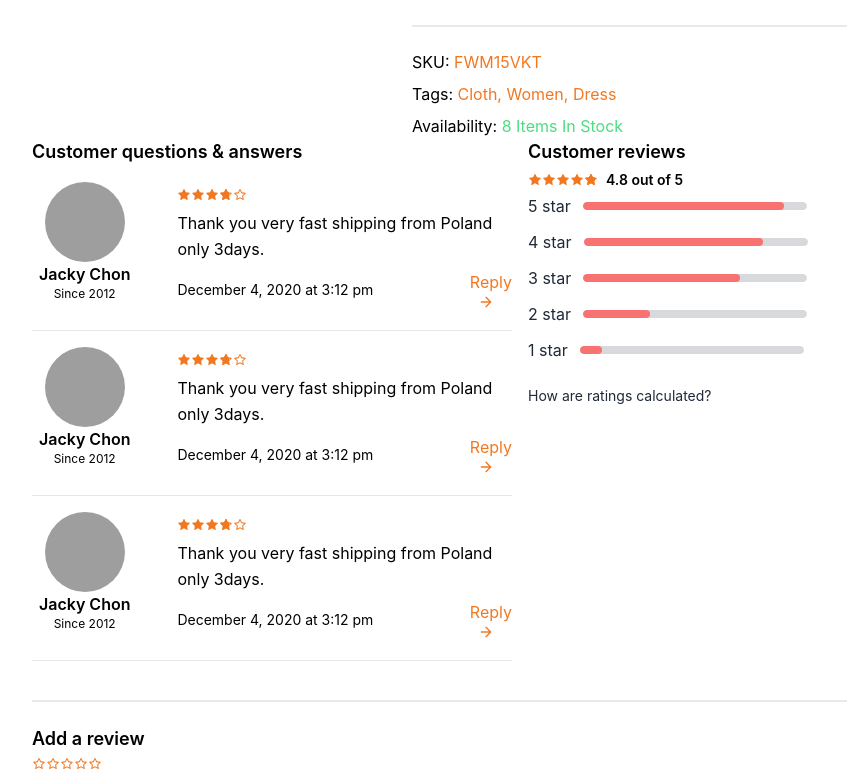
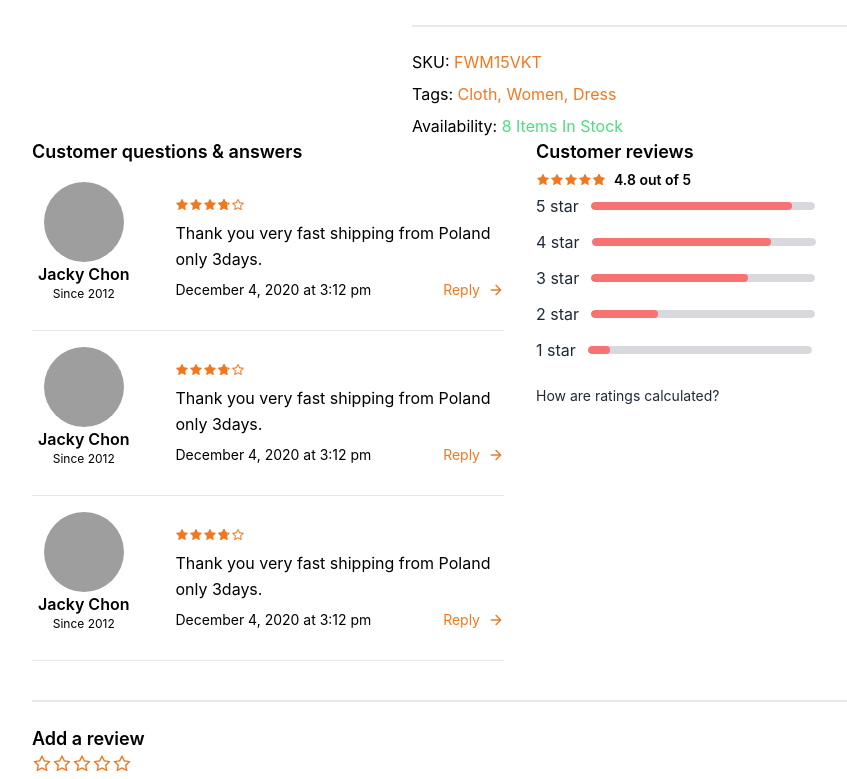
Before and after one commit to Wave-Box/bishworang, a React (Create React App) app: page /product/1 in a window 1280 px wide. Shown: the part 900-1679 px from the top of the page, without its empty margins (120-967 px from the left). Built offline with nearby package versions, Linux system fonts and the light colour scheme; grey boxes are pictures that could not be loaded.

Commit message:
fix some wranning|

```diff
--- a/src/assets/svg.js
+++ b/src/assets/svg.js
@@ -32,7 +32,7 @@ export const bag = <svg xmlns="http://www.w3.org/2000/svg" className="h-6 w-6" f
 
 // eye svg
 
-export const eye = <svg xmlns="http://www.w3.org/2000/svg" className="h-6 w-6" fill="none" viewBox="0 0 24 24" stroke="currentColor" stroke-width="2">
-    <path stroke-linecap="round" stroke-linejoin="round" d="M15 12a3 3 0 11-6 0 3 3 0 016 0z" />
-    <path stroke-linecap="round" stroke-linejoin="round" d="M2.458 12C3.732 7.943 7.523 5 12 5c4.478 0 8.268 2.943 9.542 7-1.274 4.057-5.064 7-9.542 7-4.477 0-8.268-2.943-9.542-7z" />
+export const eye = <svg xmlns="http://www.w3.org/2000/svg" className="h-6 w-6" fill="none" viewBox="0 0 24 24" stroke="currentColor" strokeWidth="2">
+    <path strokeLinecap="round" strokeLinejoin="round" d="M15 12a3 3 0 11-6 0 3 3 0 016 0z" />
+    <path strokeLinecap="round" strokeLinejoin="round" d="M2.458 12C3.732 7.943 7.523 5 12 5c4.478 0 8.268 2.943 9.542 7-1.274 4.057-5.064 7-9.542 7-4.477 0-8.268-2.943-9.542-7z" />
 </svg>
--- a/src/views/components/card/Card2.jsx
+++ b/src/views/components/card/Card2.jsx
@@ -6,11 +6,12 @@ import product_1 from '../../../assets/images/product/3.jpg'
 import product_2 from '../../../assets/images/product/4.jpg'
 import Rate from '../utils/Rate';
 import Price from '../utils/Price';
-import { NavLink } from 'react-router-dom';
+import { useNavigate } from 'react-router-dom'
 
 const Card2 = ({ img }) => {
+    const navigate = useNavigate()
     return (
-        <NavLink to={`/product/1`} className="">
+        <div onClick={() => navigate(`/product/1`)} className="cursor-pointer">
             <div className="card  rounded-2xl group relative">
                 <figure className='overflow-hidden rounded-xl'>
                     <motion.img whileHover={{
@@ -51,7 +52,7 @@ const Card2 = ({ img }) => {
 
 
             </div>
-        </NavLink>
+        </div>
     );
 };
 
--- a/src/views/components/card/ProductCard.jsx
+++ b/src/views/components/card/ProductCard.jsx
@@ -6,10 +6,11 @@ import { motion } from "framer-motion"
 import './productCard.css'
 import { BsShuffle, BsBagPlus } from "react-icons/bs";
 import Rate from '../utils/Rate';
-import { NavLink } from 'react-router-dom';
+import { useNavigate } from 'react-router-dom';
 const ProductCard = () => {
+    const navigate = useNavigate()
     return (
-        <NavLink to={'/product/1'} className="">
+        <div onClick={() => navigate(`/product/1`)} className="cursor-pointer">
             <div className="card shadow-md rounded-2xl group relative w-72 border border-orange-200">
                 <figure className='m-2 overflow-hidden rounded-xl'>
                     <motion.img whileHover={{
@@ -63,7 +64,7 @@ const ProductCard = () => {
                     </div>
                 </div>
             </div>
-        </NavLink>
+        </div>
     );
 };
 
--- /dev/null
+++ b/src/views/components/utils/InputRate.jsx
@@ -0,0 +1,23 @@
+import React from 'react';
+import Rating from 'react-rating';
+import { AiOutlineStar, AiFillStar } from "react-icons/ai";
+import { primaryColor } from '../../../constant';
+
+
+const InputRate = ({value,setValue}) => {
+    return (
+        <>
+            <Rating
+            initialRating={value}
+                className="text-warning text-xl"
+                emptySymbol={<AiOutlineStar color={primaryColor} />}
+                fullSymbol={<AiFillStar color={primaryColor} />}
+                onChange={(rate) => setValue(rate)}
+                fractions={2}
+
+            />
+        </>
+    );
+};
+
+export default InputRate;
--- a/src/views/components/utils/Percentage.jsx
+++ b/src/views/components/utils/Percentage.jsx
@@ -6,7 +6,7 @@ const Percentage = ({star,value}) => {
         <>
            <div className="flex gap-3 justify-start items-center">
                <p>{star} star</p>
-               <progress class="progress w-56 progress-error" style={{backgroundColor:primary}} value={value} max="100"></progress>
+               <progress className="progress w-56 progress-error" style={{backgroundColor:primary}} value={value} max="100"></progress>
            </div>
         </>
     );
--- a/src/views/pages/singleProduct/ImageSection.jsx
+++ b/src/views/pages/singleProduct/ImageSection.jsx
@@ -46,7 +46,6 @@ const ImageSection = () => {
                 "--swiper-navigation-color": "#fff",
                 "--swiper-pagination-color": "#fff",
             }}
-            onNavigationHide={true}
                 onSwiper={setThumbsSwiper}
                 loop={true}
                 spaceBetween={1}
--- a/src/views/pages/singleProduct/Reviews/AddReview.jsx
+++ b/src/views/pages/singleProduct/Reviews/AddReview.jsx
@@ -1,14 +1,19 @@
-import React from 'react';
+import React, { useState } from 'react';
 import { primaryColor } from '../../../../constant';
 import TextField from '../../../components/form/text/TextField';
-import Rate from '../../../components/utils/Rate';
+import InputRate from '../../../components/utils/InputRate';
 import Title from './Title';
 
 const AddReview = () => {
+    const [GiveRate, setGiveRate] = useState(null)
+    console.log(GiveRate);
     return (
         <>
             <Title text="Add a review" />
-            <Rate rating={0} />
+            <InputRate
+            value={GiveRate}
+            setValue={setGiveRate}
+             />
             <form className='space-y-3'>
             <textarea
                 type="text"
--- a/src/views/pages/singleProduct/Reviews/CustomerQuestions.jsx
+++ b/src/views/pages/singleProduct/Reviews/CustomerQuestions.jsx
@@ -21,24 +21,25 @@ export default CustomerQuestions;
 
 const UserReview = () => {
     return (
-        <div class="flex items-center  border-b pb-5 my-4 border-gray-200 sm:flex-row flex-col">
+        <div className="flex items-center  border-b pb-5 my-4 border-gray-200 sm:flex-row flex-col">
             <div className="flex flex-col  items-center sm:w-32 sm:h-32 h-20 w-20 sm:mr-10">
 
-                <div class="avatar">
-                    <div class="w-20 rounded-full">
+                <div className="avatar">
+                    <div className="w-20 rounded-full">
                         <img src="https://api.lorem.space/image/face?hash=92310" alt='' />
                     </div>
                 </div>
                 <h5 className='text-black font-semibold text-center items-center'>Jacky Chon</h5>
                 <p className='text-xs text-black text-center '>Since 2012</p>
             </div>
-            <div class="flex-grow sm:text-left text-center mt-6 sm:mt-0">
-                <h2 class="text-gray-900 text-lg title-font font-medium"><Rate rating={3.7} /></h2>
-                <p class="leading-relaxed text-base text-black mb-2">Thank you very fast shipping from Poland only 3days.</p>
+            <div className="flex-grow sm:text-left text-center mt-6 sm:mt-0">
+                <h2 className="text-gray-900 text-lg title-font font-medium"><Rate rating={3.7} /></h2>
+                <p className="leading-relaxed text-base text-black mb-2">Thank you very fast shipping from Poland only 3days.</p>
                 <div className="flex justify-between items-center">
                     <p className='text-sm text-black'>December 4, 2020 at 3:12 pm</p>
-                    <NavLink to='/' class="flex items-center text-sm" style={{ color: primaryColor }}>Reply
-                        <svg fill="none" stroke="currentColor" stroke-linecap="round" stroke-linejoin="round" stroke-width="2" class="w-4 h-4 ml-2" viewBox="0 0 24 24">
+                    <NavLink to='/'  className="flex flex-row items-center text-sm" style={{ color: primaryColor }}>
+                        <span>Reply</span>
+                        <svg fill="none" stroke="currentColor" strokeLinecap="round" strokeLinejoin="round" strokeWidth="2" className="w-4 h-4 ml-2" viewBox="0 0 24 24">
                             <path d="M5 12h14M12 5l7 7-7 7"></path>
                         </svg>
                     </NavLink>
--- a/src/views/pages/singleProduct/Reviews/Reviews.jsx
+++ b/src/views/pages/singleProduct/Reviews/Reviews.jsx
@@ -7,7 +7,7 @@ const Reviews = () => {
     return (
         <>
 
-        <div className='grid grid-cols-8 gap-4'>
+        <div className='grid grid-cols-8 gap-8'>
             <div className="col-span-4">
                 <CustomerQuestions />
             </div>
```
Also changed, not shown: 1 other file (tests, documents, lock files or other folders).
